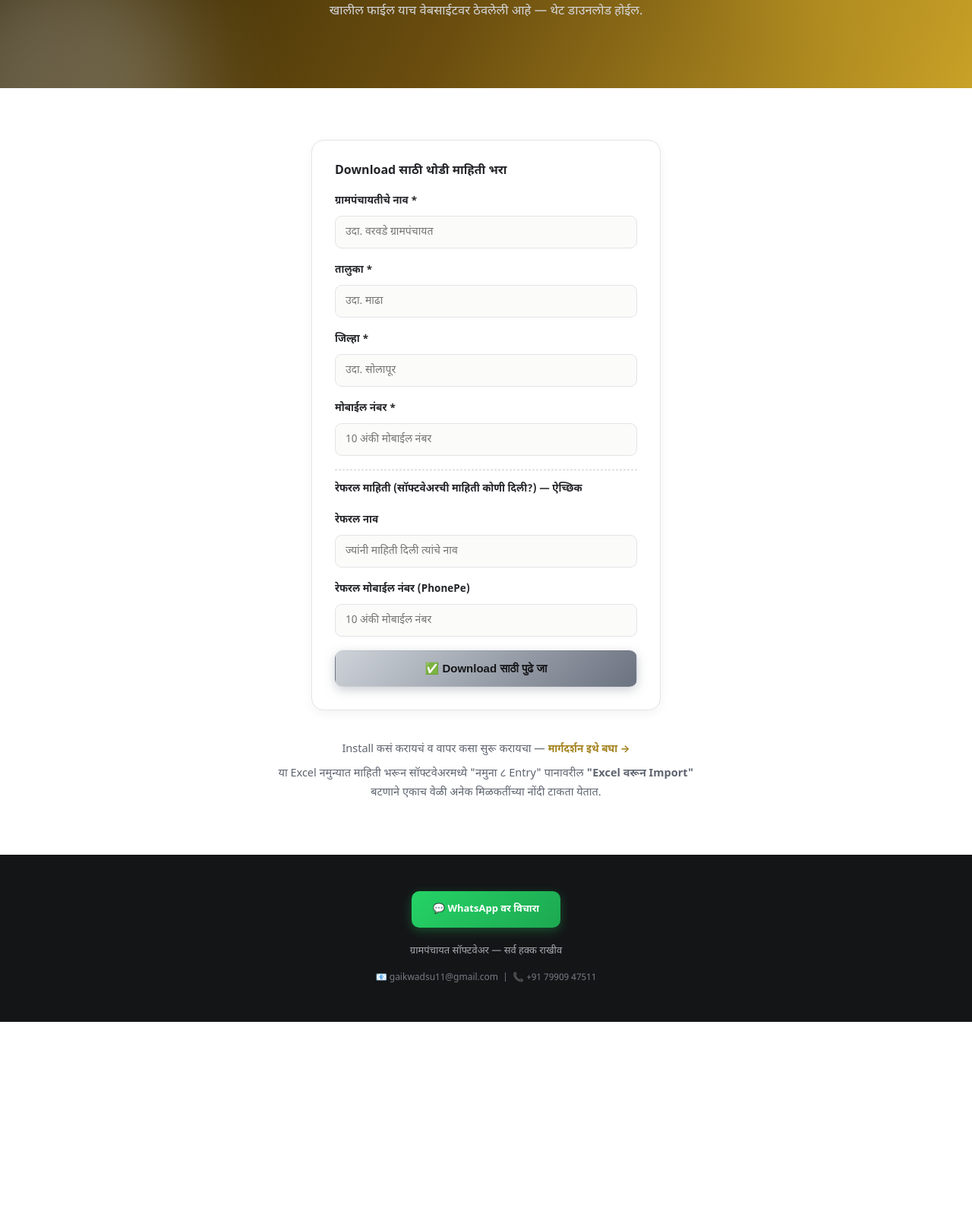
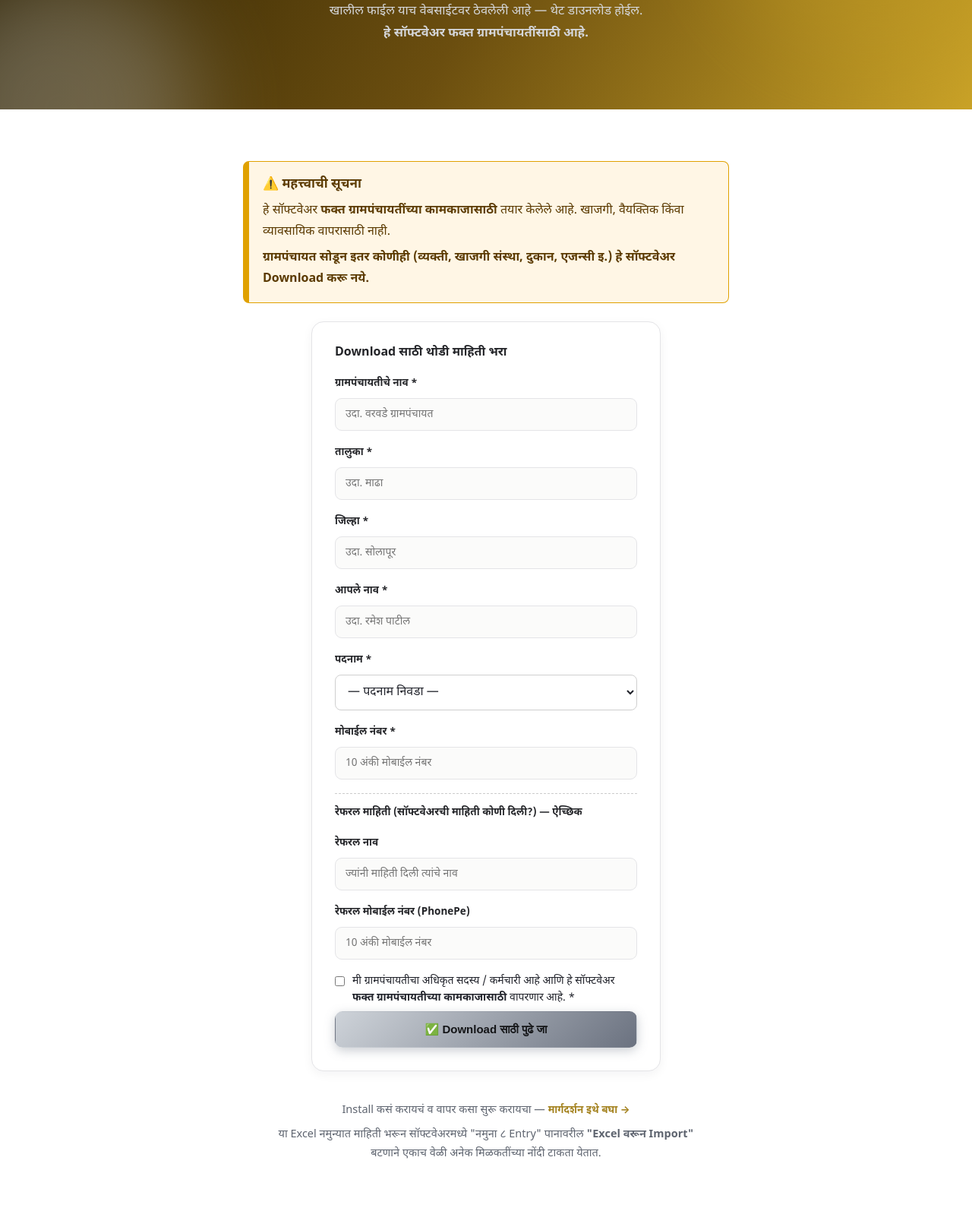
Before and after one commit to grampanchayat-management-system/software-download, a plain HTML site: page download.html in a window 1280 px wide. Shown: the part 253-1843 px from the top of the page at 76% size. Before the commit the page ends 1598 px from the top, so only its background shows below. Drawn offline with Linux system fonts and the light colour scheme.

Commit message:
Add files via upload

```diff
--- a/download.html
+++ b/download.html
@@ -29,12 +29,19 @@
   <div class="wrap">
     <div class="eyebrow-line"></div>
     <h1 style="font-size:clamp(26px,3.8vw,38px)">सॉफ्टवेअर Download करा</h1>
-    <p class="tag">खालील फाईल याच वेबसाईटवर ठेवलेली आहे — थेट डाउनलोड होईल.</p>
+    <p class="tag">खालील फाईल याच वेबसाईटवर ठेवलेली आहे — थेट डाउनलोड होईल.<br><b>हे सॉफ्टवेअर फक्त ग्रामपंचायतींसाठी आहे.</b></p>
   </div>
 </section>
 
 <section class="block">
   <div class="wrap">
+    <!-- ── महत्त्वाची सूचना: फक्त ग्रामपंचायतींसाठी ── -->
+    <div id="gpNotice" style="max-width:640px;margin:0 auto 24px;background:#fff6e5;border:1px solid #e0a100;border-left:8px solid #e0a100;border-radius:8px;padding:16px 18px;color:#5b3a00;line-height:1.75">
+      <div style="font-weight:700;font-size:17px;margin-bottom:6px">⚠️ महत्त्वाची सूचना</div>
+      <div>हे सॉफ्टवेअर <b>फक्त ग्रामपंचायतींच्या कामकाजासाठी</b> तयार केलेले आहे. खाजगी, वैयक्तिक किंवा व्यावसायिक वापरासाठी नाही.</div>
+      <div style="margin-top:6px"><b>ग्रामपंचायत सोडून इतर कोणीही (व्यक्ती, खाजगी संस्था, दुकान, एजन्सी इ.) हे सॉफ्टवेअर Download करू नये.</b></div>
+    </div>
+
     <!-- ── Download च्या आधी माहिती फॉर्म — भरल्याशिवाय Download बटणं दिसत नाहीत ── -->
     <div class="form-card" id="gpVerifyCard" style="max-width:460px;margin:0 auto 28px">
       <h3 style="font-size:16px;margin-bottom:18px">Download साठी थोडी माहिती भरा</h3>
@@ -51,6 +58,24 @@
         <input type="text" id="gpDistrict" placeholder="उदा. सोलापूर">
       </div>
       <div class="f-group">
+        <label>आपले नाव *</label>
+        <input type="text" id="gpPersonName" placeholder="उदा. रमेश पाटील">
+      </div>
+      <div class="f-group">
+        <label>पदनाम *</label>
+        <select id="gpDesignation" onchange="gpDesigChanged()" style="width:100%;padding:11px 12px;border:1px solid #cfcfcf;border-radius:8px;font:inherit;background:#fff;color:inherit">
+          <option value="">— पदनाम निवडा —</option>
+          <option value="सरपंच">सरपंच</option>
+          <option value="उपसरपंच">उपसरपंच</option>
+          <option value="ग्रामपंचायत अधिकारी">ग्रामपंचायत अधिकारी (ग्रामसेवक / ग्रामविकास अधिकारी)</option>
+          <option value="ग्रामपंचायत सदस्य">ग्रामपंचायत सदस्य</option>
+          <option value="संगणक परिचालक">संगणक परिचालक</option>
+          <option value="लिपिक">लिपिक</option>
+          <option value="__other">इतर (ग्रामपंचायतीतील)</option>
+        </select>
+        <input type="text" id="gpDesignationOther" placeholder="पदनाम लिहा" style="display:none;margin-top:8px">
+      </div>
+      <div class="f-group">
         <label>मोबाईल नंबर *</label>
         <input type="tel" id="gpMobile" maxlength="10" placeholder="10 अंकी मोबाईल नंबर">
       </div>
@@ -65,11 +90,16 @@
         <label>रेफरल मोबाईल नंबर (PhonePe)</label>
         <input type="tel" id="gpReferralMobile" maxlength="10" placeholder="10 अंकी मोबाईल नंबर">
       </div>
+      <label style="display:flex;gap:10px;align-items:flex-start;margin:16px 0 6px;font-size:14px;line-height:1.55;cursor:pointer">
+        <input type="checkbox" id="gpDeclare" style="margin-top:4px;flex:none">
+        <span>मी ग्रामपंचायतीचा अधिकृत सदस्य / कर्मचारी आहे आणि हे सॉफ्टवेअर <b>फक्त ग्रामपंचायतीच्या कामकाजासाठी</b> वापरणार आहे. *</span>
+      </label>
       <button type="button" class="btn btn-primary btn-submit" id="gpSubmitBtn" onclick="gpSubmitVerify()">✅ Download साठी पुढे जा</button>
       <div class="form-msg" id="gpFormMsg"></div>
     </div>
 
     <div class="dl-list" id="gpDownloadList" style="display:none">
+      <div style="margin-bottom:16px;padding:10px 14px;background:#fff6e5;border:1px solid #e0a100;border-radius:8px;color:#5b3a00;font-size:14px;line-height:1.6">⚠️ हे सॉफ्टवेअर <b>फक्त ग्रामपंचायतींसाठी</b> आहे. ग्रामपंचायत सोडून इतरांनी Download करू नये.</div>
       <div class="dl-item">
         <div class="info">
           <b>Grampanchayat Software — Setup.exe</b>
@@ -134,11 +164,22 @@ function gpShowDownloads(){
   }catch(e){}
 })();
 
+function gpDesigChanged(){
+  var sel = document.getElementById('gpDesignation');
+  var other = document.getElementById('gpDesignationOther');
+  other.style.display = (sel.value === '__other') ? 'block' : 'none';
+  if(sel.value !== '__other') other.value = '';
+}
+
 function gpSubmitVerify(){
   var name = document.getElementById('gpName').value.trim();
   var taluka = document.getElementById('gpTaluka').value.trim();
   var district = document.getElementById('gpDistrict').value.trim();
   var mobile = document.getElementById('gpMobile').value.trim();
+  var personName = document.getElementById('gpPersonName').value.trim();
+  var desigSel = document.getElementById('gpDesignation').value;
+  var designation = (desigSel === '__other') ? document.getElementById('gpDesignationOther').value.trim() : desigSel;
+  var declared = document.getElementById('gpDeclare').checked;
   var referralName = document.getElementById('gpReferralName').value.trim();
   var referralMobile = document.getElementById('gpReferralMobile').value.trim();
   var msg = document.getElementById('gpFormMsg');
@@ -150,9 +191,16 @@ function gpSubmitVerify(){
   msg.className = 'form-msg';
   msg.style.display = 'none';
 
-  if(!name || !taluka || !district || !mobileOk){
+  if(!name || !taluka || !district || !personName || !designation || !mobileOk){
     msg.className = 'form-msg err';
-    msg.textContent = 'कृपया सर्व रकाने बरोबर भरा (मोबाईल नंबर 10 अंकी हवा).';
+    msg.textContent = 'कृपया सर्व रकाने बरोबर भरा (नाव, पदनाम आणि 10 अंकी मोबाईल नंबर आवश्यक).';
+    msg.style.display = 'block';
+    return;
+  }
+
+  if(!declared){
+    msg.className = 'form-msg err';
+    msg.textContent = 'हे सॉफ्टवेअर फक्त ग्रामपंचायतींसाठी आहे — पुढे जाण्यासाठी वरील घोषणेवर ✔ करा.';
     msg.style.display = 'block';
     return;
   }
@@ -184,6 +232,8 @@ function gpSubmitVerify(){
   fd.append('taluka', taluka);
   fd.append('district', district);
   fd.append('mobile', mobile);
+  fd.append('personName', personName);
+  fd.append('designation', designation);
   fd.append('referralName', referralName);
   fd.append('referralMobile', referralMobile);
 
```
